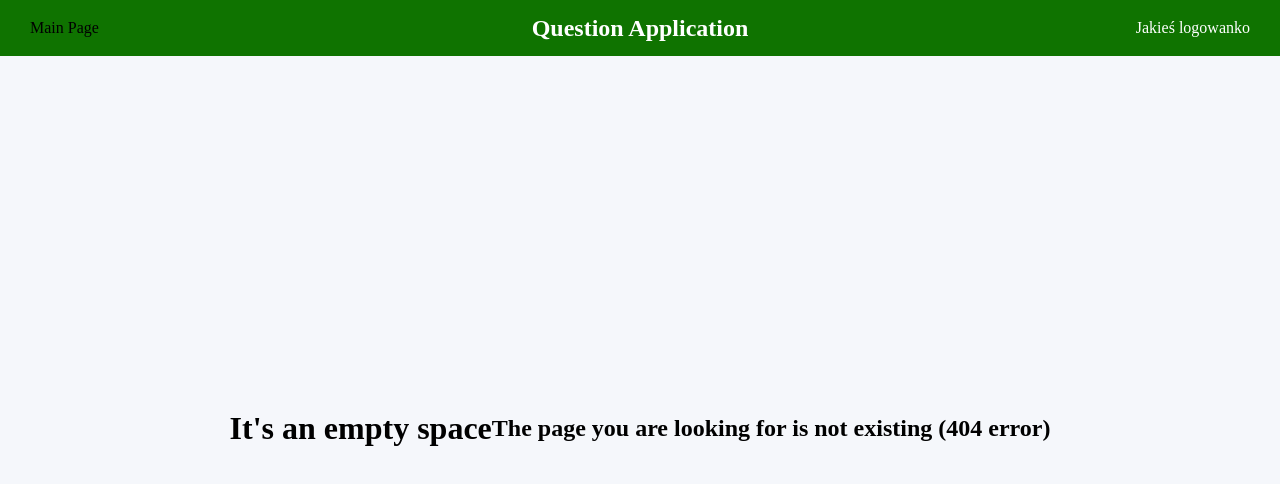
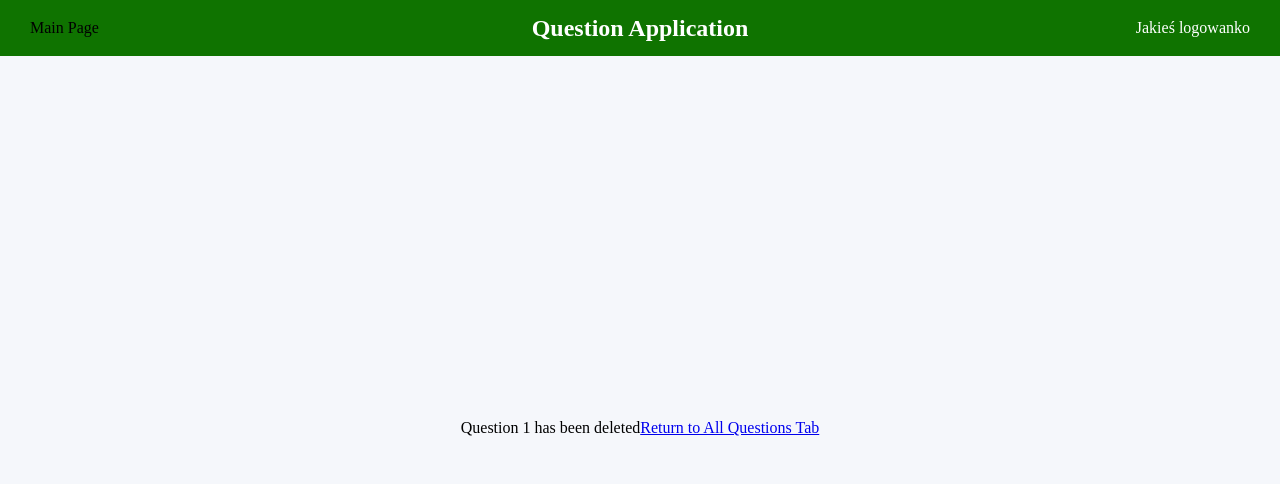
Before and after one commit to Ryszard-Penkala/responder-exercise-front, a React (Create React App) app: page /questions/1/deleted in a window 1280 px wide. Before the commit this address had no page. Shown: the top 484 px of the page. Built offline with nearby package versions, Linux system fonts and the light colour scheme.

Commit message:
added DeletedQuestionView and delete action

```diff
--- a/src/App.tsx
+++ b/src/App.tsx
@@ -7,6 +7,7 @@ import {MainView} from "./views/MainView/MainView";
 import {NotFoundView} from "./views/NotFoundView/NotFoundView";
 import {SingleQuestionView} from "./views/SingleQuestionView/SingleQuestionView";
 import {DeletedAnswerView} from "./views/DeletedAnswerView/DeletedAnswerView";
+import {DeletedQuestionView} from "./views/DeletedQuestionView/DeletedQuestionView";
 
 const App = () => {
     return (
@@ -17,6 +18,7 @@ const App = () => {
                     <Route path="/" element={<MainView/>}/>
                     <Route path="/questions" element={<AllQuestionsView/>}/>
                     <Route path="/questions/:questionId" element={<SingleQuestionView/>}/>
+                    <Route path="/questions/:questionId/deleted" element={<DeletedQuestionView/>}/>
                     <Route path="/questions/:questionId/answers/:answerId/deleted" element={<DeletedAnswerView/>}/>
                     <Route path="*" element={<NotFoundView/>}/>
                 </Routes>
--- a/src/components/AllTasksTableRow/AllQuestionsTableRow.tsx
+++ b/src/components/AllTasksTableRow/AllQuestionsTableRow.tsx
@@ -1,6 +1,7 @@
 import { NavLink } from "react-router-dom";
 import { getAllQuestionsWithAnswersResponse } from "./../../types/types";
 import styles from "./AllQuestionsTableRow.module.scss"
+import {ActionButton} from "../Buttons/ActionButton/ActionButton";
 
 interface Props {
     question: getAllQuestionsWithAnswersResponse;
@@ -12,6 +13,7 @@ export const AllQuestionsTableRow = (props: Props) => {
             <td>{props.question.author}</td>
             <td>{props.question.summary}</td>
             <td><NavLink to={`./${props.question.id}`}>{props.question.id}</NavLink></td>
+            <td><ActionButton buttonText="DELETE" httpBELink={`http://localhost:3001/questions/${props.question.id}`} httpMethod={"DELETE"} questionId={props.question.id}/></td>
         </tr>
     )
 }
--- a/src/components/Buttons/ActionButton/ActionButton.tsx
+++ b/src/components/Buttons/ActionButton/ActionButton.tsx
@@ -6,23 +6,27 @@ interface Props {
     buttonText: string;
     buttonType?: 'submit';
     httpBELink: string;
-    answerId: string;
+    answerId?: string;
+    questionId?: string;
     httpMethod: string;
 }
 
-export const ActionButton: React.FC<Props> = ({buttonText, buttonType, httpBELink, httpMethod, answerId}) => {
+export const ActionButton: React.FC<Props> = ({buttonText, buttonType, httpBELink, httpMethod, answerId, questionId}) => {
 
     const navigate = useNavigate();
 
     const navigateToDeletedItemView = () => {
-        navigate(`./answers/${answerId}/deleted`, {replace: true});
+        if (answerId) {
+            return navigate(`./answers/${answerId}/deleted`, {replace: false})
+        } else {
+            return navigate(`./${questionId}/deleted`, {replace: false});
+        }
     }
 
     const handleClick = async (httpBELink: string, httpMethod: string) => {
         const data = await fetch(`${httpBELink}`, {
             method: httpMethod,
         })
-        console.log({data})
         const json = await data.json();
         navigateToDeletedItemView()
         return json;
--- a/src/views/DeletedAnswerView/DeletedAnswerView.tsx
+++ b/src/views/DeletedAnswerView/DeletedAnswerView.tsx
@@ -1,4 +1,4 @@
-import {useNavigate, useParams} from "react-router-dom";
+import { useParams} from "react-router-dom";
 
 export const DeletedAnswerView = () => {
     const {questionId, answerId} = useParams()
@@ -10,7 +10,7 @@ export const DeletedAnswerView = () => {
                 Answer {answerId} has been deleted
             </div>
             <div>
-                <a href={`http://localhost:3000/questions/${questionId}`} target="_blank" rel="noreferrer">Return to chosen question</a>
+                <a href={`http://localhost:3000/questions/${questionId}`} rel="noreferrer">Return to chosen question</a>
             </div>
         </>
     )
--- /dev/null
+++ b/src/views/DeletedQuestionView/DeletedQuestionView.tsx
@@ -0,0 +1,17 @@
+import { useParams} from "react-router-dom";
+
+export const DeletedQuestionView = () => {
+    const {questionId} = useParams()
+
+
+    return (
+        <>
+            <div>
+                Question {questionId} has been deleted
+            </div>
+            <div>
+                <a href={`http://localhost:3000/questions`} rel="noreferrer">Return to All Questions Tab</a>
+            </div>
+        </>
+    )
+}
```
Also changed, not shown: src/views/DeletedQuestionView/DeletedQuestionView.module.scss (added).
